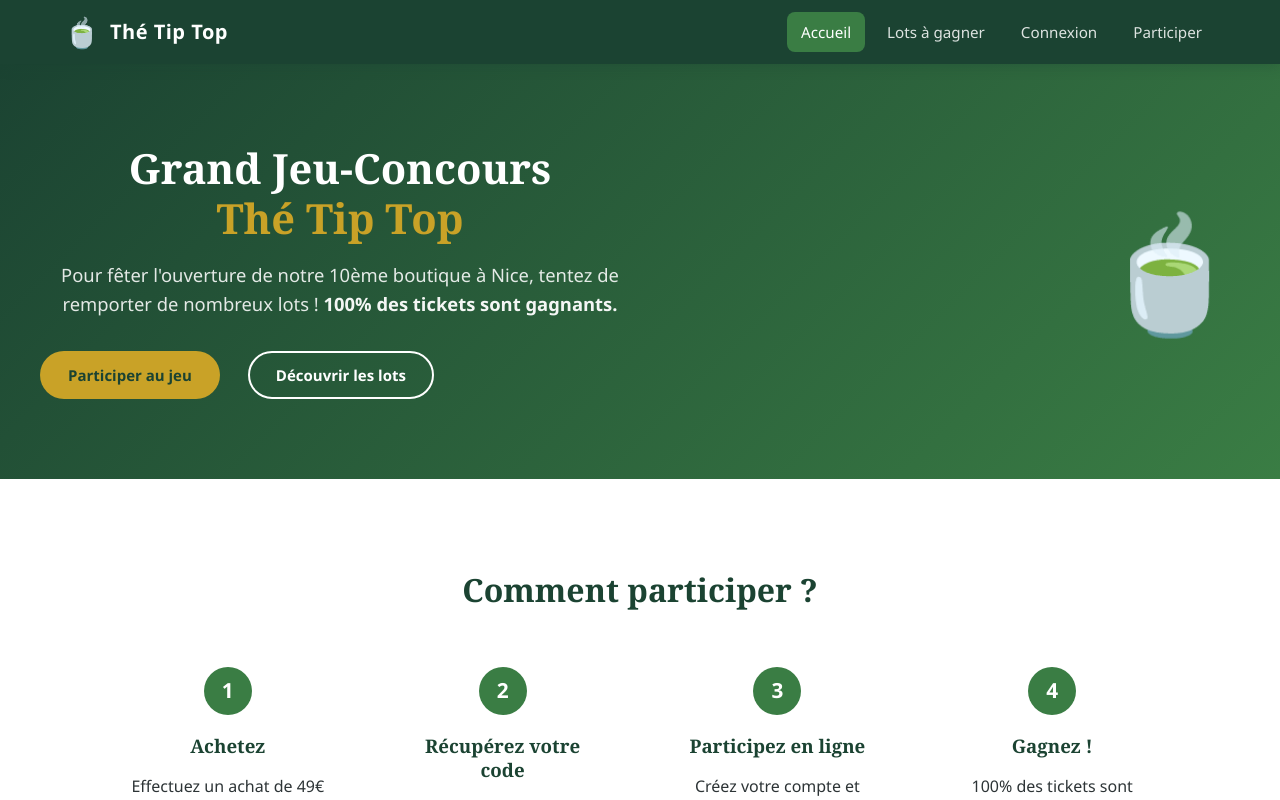
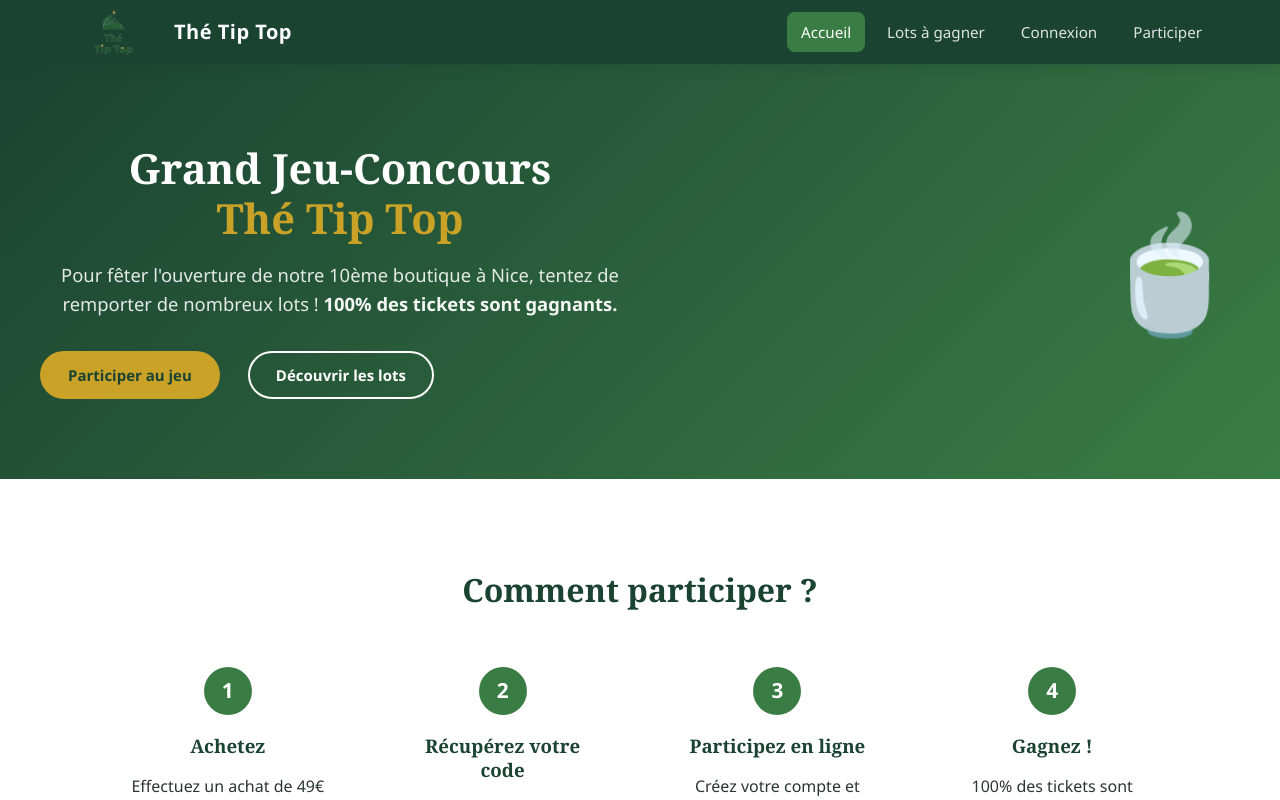
Before and after one commit to HilmiKeles/projet-fin-annee, a React (Vite) app in the folder frontend/: page / in a window 1280 px wide. Shown: the top 800 px of the page. Built offline with nearby package versions, Linux system fonts and the light colour scheme.

Commit message:
modif  favicon et logo sur le site

```diff
--- a/frontend/index.html
+++ b/frontend/index.html
@@ -4,6 +4,7 @@
     <meta charset="UTF-8" />
     <meta name="viewport" content="width=device-width, initial-scale=1.0" />
     <meta name="description" content="Jeu-concours Thé Tip Top — Participez avec votre code et gagnez des lots exclusifs : coffrets de thé, infuseurs et thés gratuits." />
+    <link rel="icon" type="image/png" href="../logo_TipTop.png" />
     <title>Thé Tip Top — Jeu-concours</title>
   </head>
   <body>
--- a/frontend/src/components/Header.jsx
+++ b/frontend/src/components/Header.jsx
@@ -24,7 +24,7 @@
       <div className="header-container">
         {/* Logo */}
         <Link to="/" className="header-logo" onClick={fermerMenu}>
-          <span className="logo-icon">🍵</span>
+        <img className="logo-icon" src="../logo_TipTop.png" alt="Thé Tip Top" />
           <span className="logo-text">Thé Tip Top</span>
         </Link>
 
--- a/frontend/src/styles/Header.css
+++ b/frontend/src/styles/Header.css
@@ -27,7 +27,9 @@
 }
 
 .logo-icon {
-  font-size: 1.8rem;
+  width: 100px;
+  height: 100px;
+  object-fit: contain;
 }
 
 .logo-text {
```
Also changed, not shown: frontend/public/logo_TipTop.png (added).
